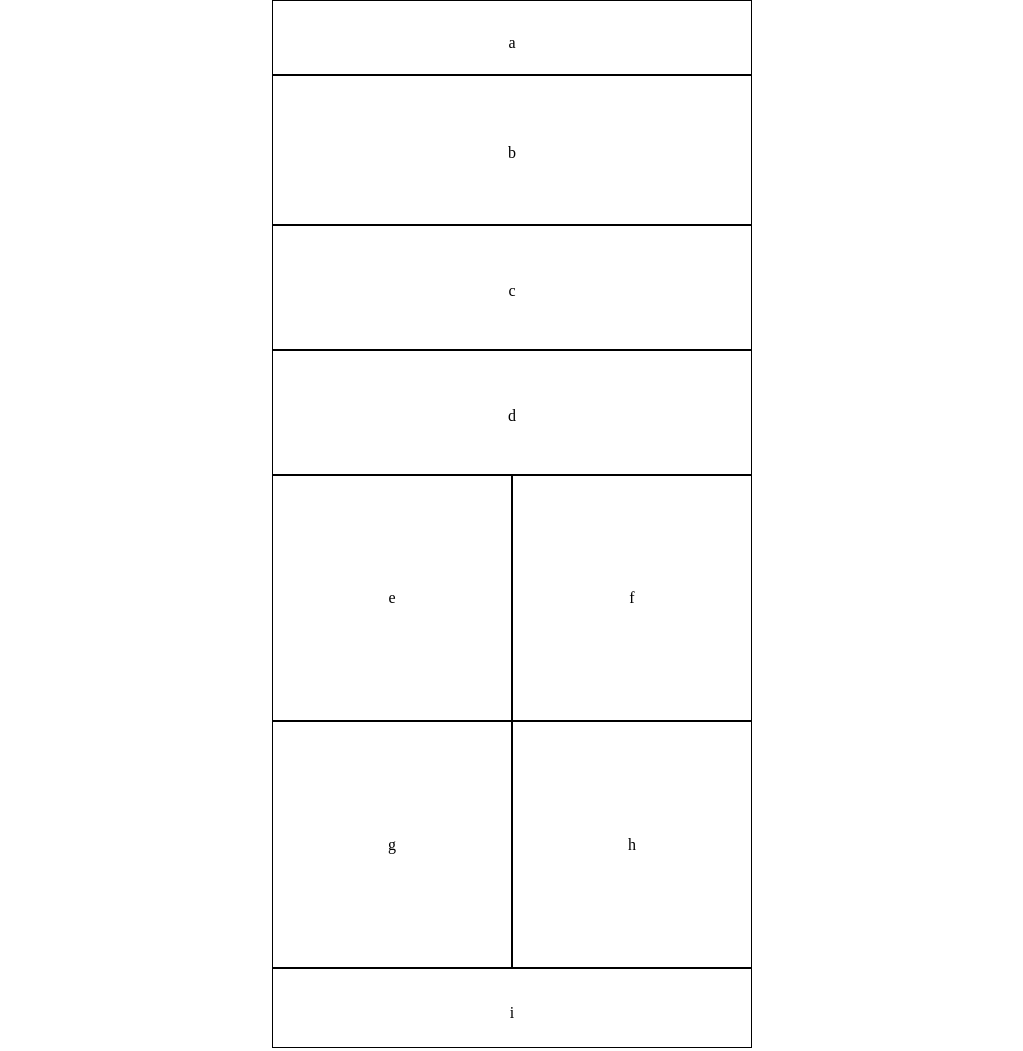
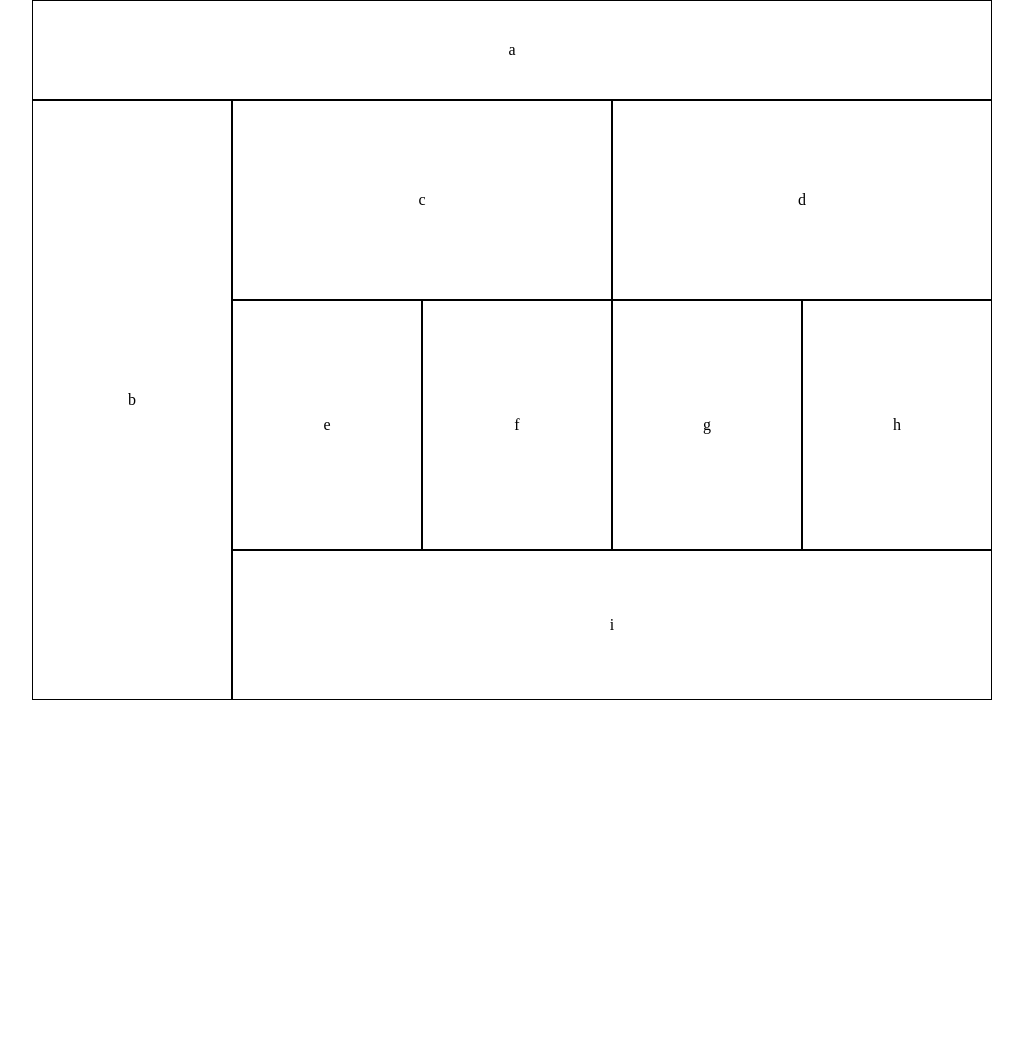
Before and after one commit to NJCrain/lab-01, a plain HTML site: page index.html in a window 1280 px wide. Shown: the whole page, without its empty margins (128-1151 px from the left). After the commit the page ends 800 px from the top, so only its background shows below. Drawn offline with Linux system fonts and the light colour scheme.

Commit message:
styled for screens larger than 768px in width

```diff
--- a/index.html
+++ b/index.html
@@ -2,6 +2,7 @@
 <html>
   <head>
     <title>Lab 1</title>
+    <meta name="viewport" content="device-width, initial-scale=1">
     <link rel="stylesheet" href="styles/reset.css">
     <link rel="stylesheet" href="styles/base.css">
     <link rel="stylesheet" href="styles/layout.css">
--- a/styles/base.css
+++ b/styles/base.css
@@ -6,6 +6,12 @@
 body {
   background: #fff;
   max-width: 480px;
-  height: 1055px;
   margin: auto;
 }
+
+
+@media all and (min-width: 768px) {
+  body {
+    max-width: 960px;
+  }
+}
--- a/styles/modules.css
+++ b/styles/modules.css
@@ -0,0 +1,62 @@
+#a {
+  padding: 7.1%;
+  max-height: 75px;
+}
+
+#b {
+  padding: 14.3%;
+  max-height: 150px;
+}
+
+#c, #d {
+  padding: 11.9%;
+  max-height: 125px;
+}
+
+.half {
+  padding: 23.8%;
+  max-height: 250px;
+}
+
+#i {
+  float: left;
+  width: 100%;
+  padding: 7.5%;
+  max-height: 80px;
+}
+
+@media all and (min-width: 768px) {
+  #a {
+    padding: 4.271%;
+    max-height: 100px;
+  }
+
+  #b {
+    float: left;
+    padding: 30.32% 0;
+    width: 20.8329%;
+    max-width: 200px;
+    max-height: 600px;
+  }
+
+  #c, #d {
+    float: left;
+    width: 39.583%;
+    max-width: 380px;
+    padding: 9.4799%;
+    max-height: 200px;
+  }
+
+  .half {
+    width: 19.792%;
+    padding: 12.09% 0;
+    max-width: 190px;
+  }
+
+  #i {
+    width: 79.1659%;
+    padding: 6.9% 0;
+    max-width: 760px;
+    max-height: 150px;
+  }
+}
--- a/styles/theme.css
+++ b/styles/theme.css
@@ -1,30 +1,3 @@
 div {
   border: 1px solid black;
 }
-
-#a {
-  padding: 7.1%;
-  max-height: 75px;
-}
-
-#b {
-  padding: 14.3%;
-  max-height: 150px;
-}
-
-#c, #d {
-  padding: 11.9%;
-  max-height: 125px;
-}
-
-.half {
-  padding: 23.8%;
-  max-height: 250px;
-}
-
-#i {
-  float: left;
-  width: 100%;
-  padding: 7.5%;
-  max-height: 80px;
-}
```
